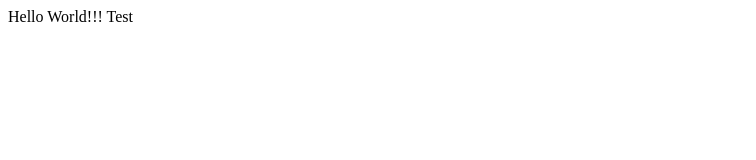
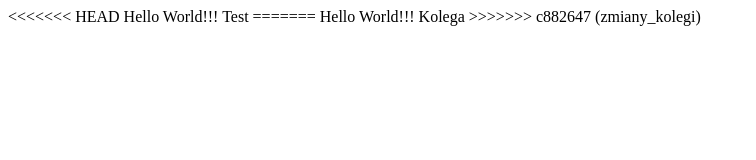
Before and after one commit to pogmac/GitTotorial, a plain HTML site: page index.html in a window 1280 px wide. Shown: the whole page, without its empty margins (0-756 px from the left). Drawn offline with Linux system fonts and the light colour scheme.

Commit message:
zmiany_kolegi

```diff
--- a/index.html
+++ b/index.html
@@ -7,6 +7,10 @@
     <title>Git Tutorial</title>
 </head>
 <body>
+<<<<<<< HEAD
     Hello World!!! Test
+=======
+    Hello World!!! Kolega
+>>>>>>> c882647 (zmiany_kolegi)
 </body>
 </html>
```
